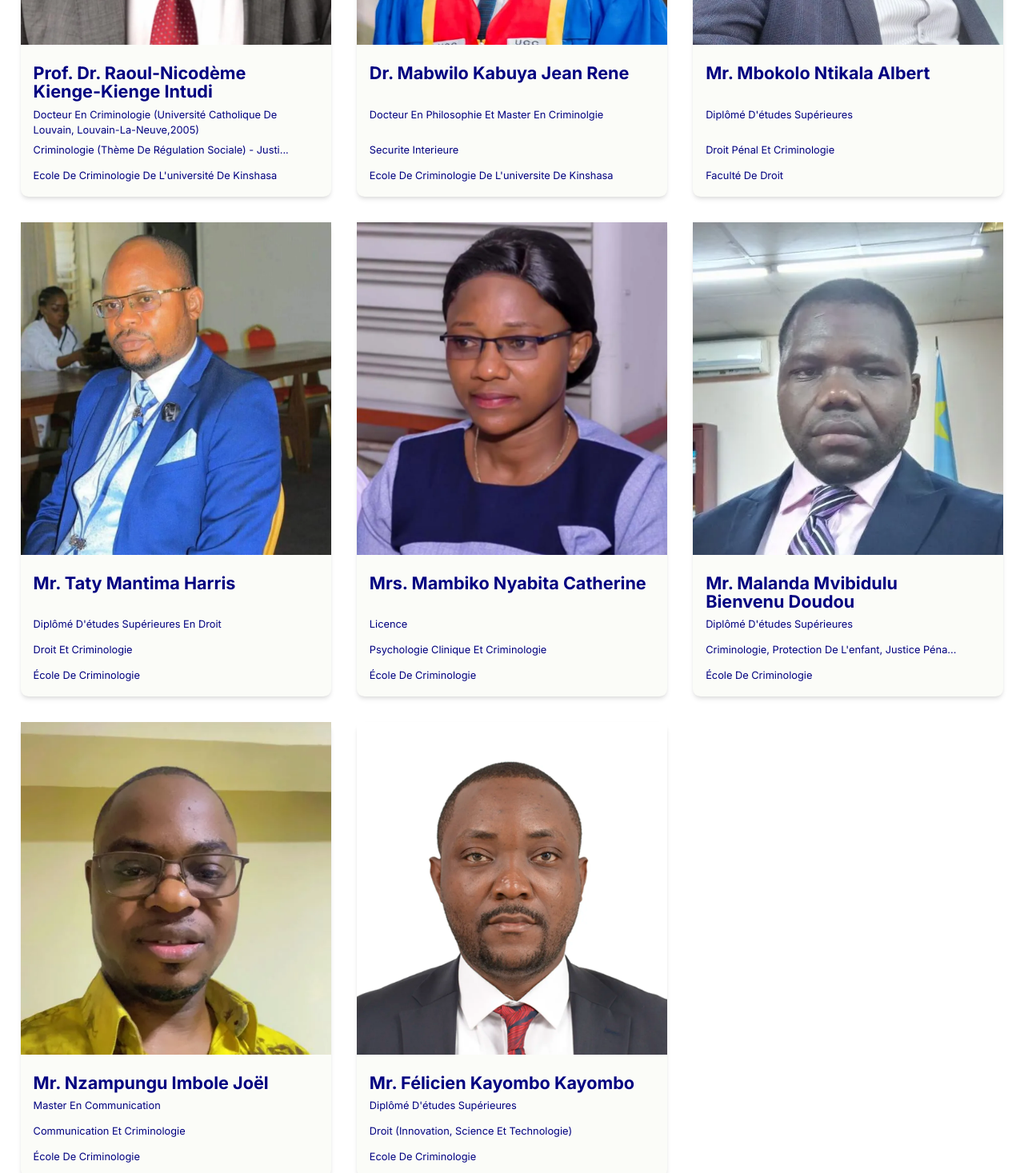
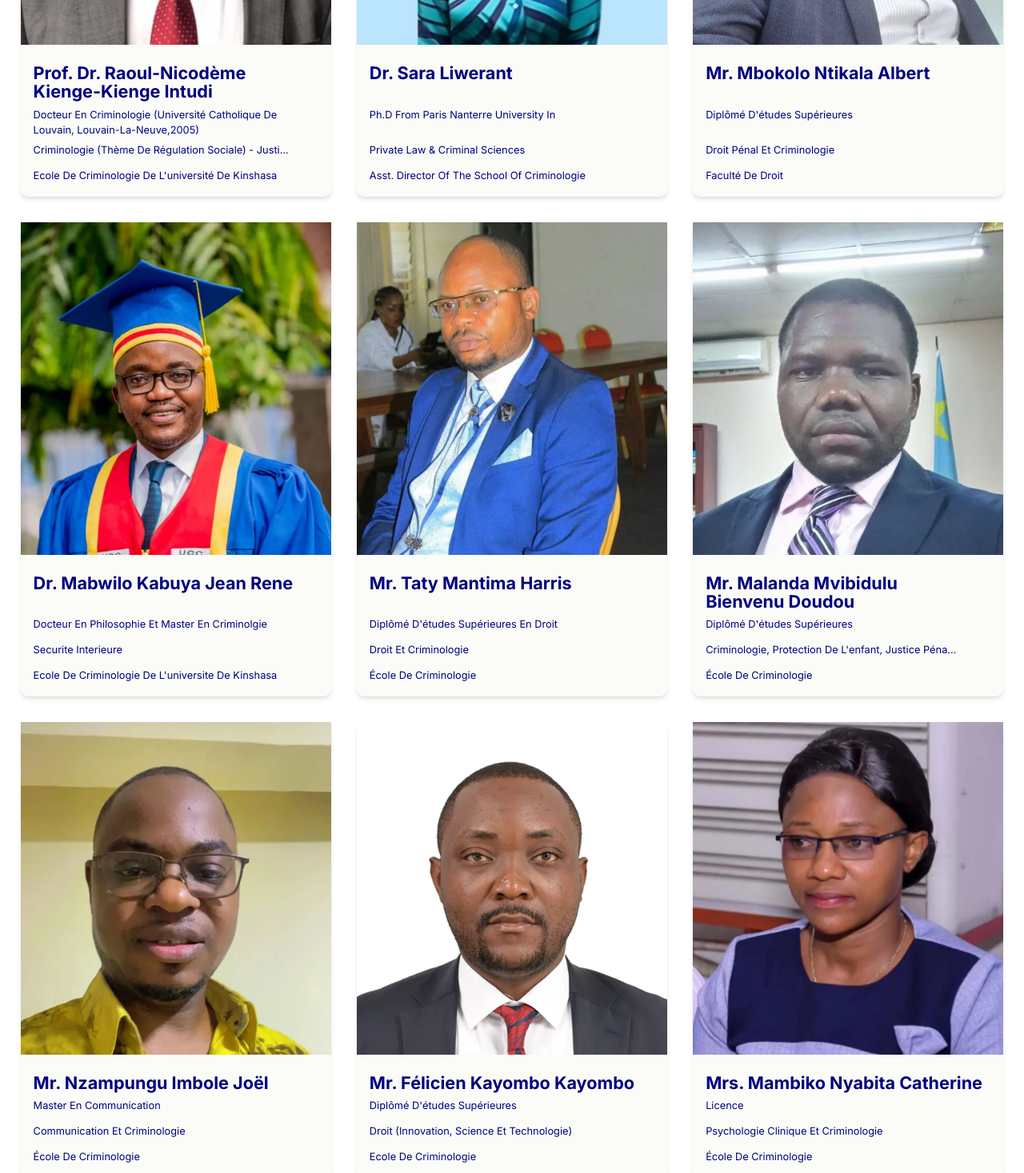
Before and after one commit to rohan031/ecrimino, a Next.js app: page /faculty in a window 1280 px wide. Shown: the part 1120-2587 px from the top of the page at 80% size. Built offline with nearby package versions, Linux system fonts and the light colour scheme; no server answers.

Commit message:
faculty hierarchy

```diff
--- a/src/app/(homegroup)/(homeroutes)/gallery/Album.tsx
+++ b/src/app/(homegroup)/(homeroutes)/gallery/Album.tsx
@@ -41,6 +41,7 @@ export default function Album({
 
 			if (startIndex >= images.items.length) {
 				setHasMore(false);
+				setLoading(false);
 				return;
 			}
 
--- a/src/data/faculty.js
+++ b/src/data/faculty.js
@@ -9,6 +9,24 @@ export const faculties = [
 		image: "/faculty/RaoulKIENGE-KIENGEIntudi.WebP",
 		salutation: "Prof. Dr.",
 	},
+
+	{
+		name: "Sara Liwerant",
+		qualification: "Ph.D from Paris Nanterre University in",
+		areaOfStudy: "Private Law & Criminal Sciences",
+		departmentName: "Asst. Director of the School of Criminologie",
+		image: "/faculty/sara.WebP",
+		salutation: "Dr.",
+	},
+
+	{
+		name: "Mbokolo Ntikala Albert",
+		qualification: "Diplômé d'études supérieures",
+		areaOfStudy: "Droit pénal et criminologie",
+		departmentName: "Faculté de droit",
+		image: "/faculty/AlbertMbokolo.WebP",
+		salutation: "Mr.",
+	},
 	{
 		name: "MABWILO KABUYA JEAN RENE",
 		qualification: "DOCTEUR EN PHILOSOPHIE ET MASTER EN CRIMINOLGIE",
@@ -16,14 +34,6 @@ export const faculties = [
 		departmentName: "ECOLE DE CRIMINOLOGIE DE L'UNIVERSITE DE KINSHASA",
 		image: "/faculty/JeanRenéMabwilo.WebP",
 		salutation: "Dr.",
-	},
-	{
-		name: "Mbokolo Ntikala Albert",
-		qualification: "Diplômé d'études supérieures",
-		areaOfStudy: "Droit pénal et criminologie",
-		departmentName: "Faculté de droit",
-		image: "/faculty/AlbertMbokolo.WebP",
-		salutation: "Mr.",
 	},
 	{
 		name: "Taty Mantima Harris",
@@ -34,14 +44,6 @@ export const faculties = [
 		salutation: "Mr.",
 	},
 
-	{
-		name: "Mambiko Nyabita Catherine",
-		qualification: "Licence",
-		areaOfStudy: "Psychologie clinique et criminologie",
-		departmentName: "École de criminologie",
-		image: "/faculty/JeanSalumu.WebP",
-		salutation: "Mrs.",
-	},
 	{
 		name: "MALANDA MVIBIDULU BIENVENU DOUDOU",
 		qualification: "Diplômé d'études supérieures",
@@ -68,4 +70,12 @@ export const faculties = [
 		image: "/faculty/FélicienKAYOMBO.WebP",
 		salutation: "Mr.",
 	},
+	{
+		name: "Mambiko Nyabita Catherine",
+		qualification: "Licence",
+		areaOfStudy: "Psychologie clinique et criminologie",
+		departmentName: "École de criminologie",
+		image: "/faculty/JeanSalumu.WebP",
+		salutation: "Mrs.",
+	},
 ];
```
Also changed, not shown: public/faculty/sara.WebP (added).
